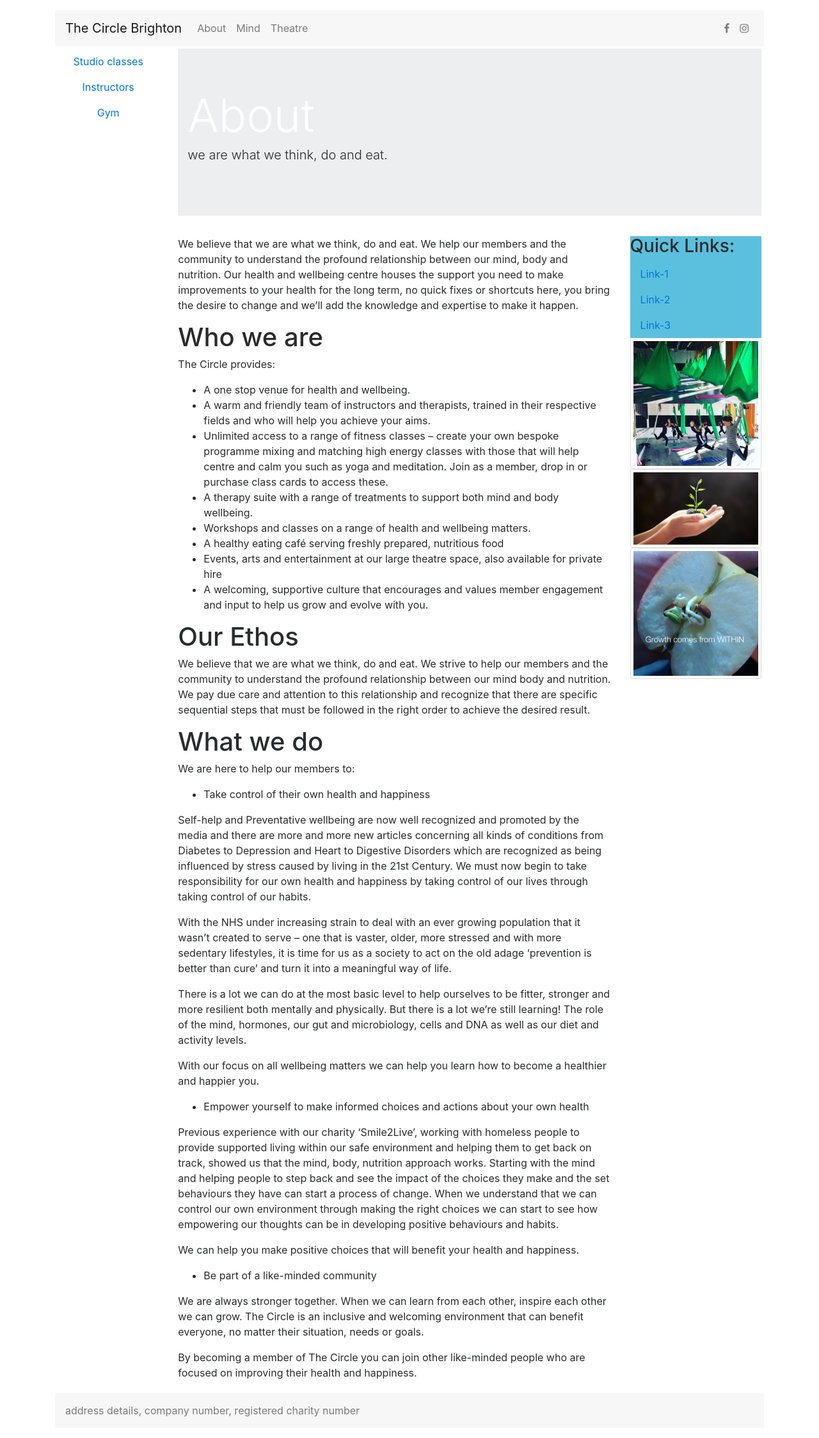
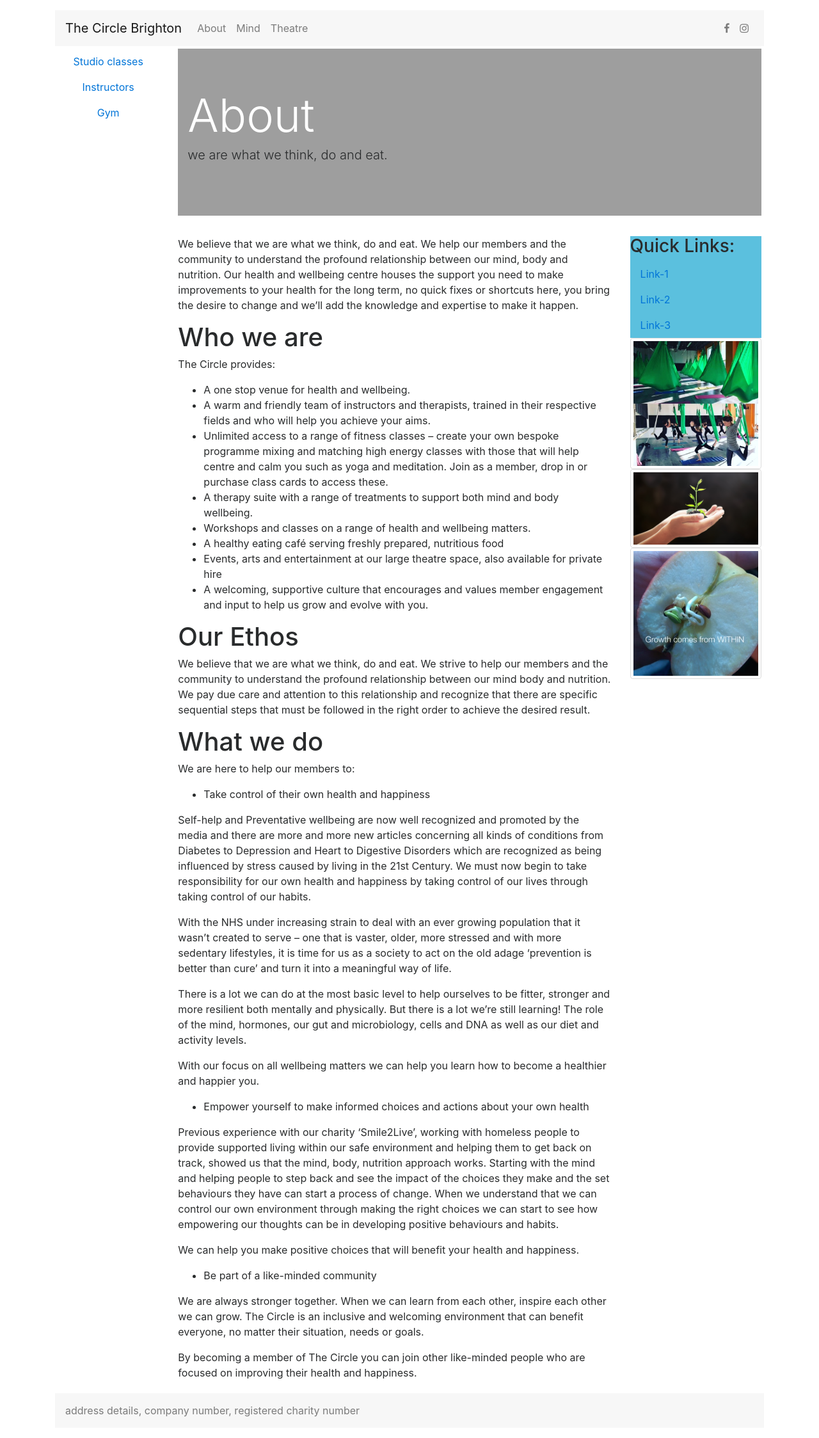
Before and after one commit to CircleBrighton/TheCricleBrighton, a Jekyll site: the page built from about/index.md, in a window 1280 px wide. Shown: the whole page at 64% size. Built offline with Jekyll 4.4.1, drawn with Linux system fonts in a browser that asks for light colours.

Commit message:
page thumbnail url was corrected.

```diff
--- a/_layouts/page.html
+++ b/_layouts/page.html
@@ -17,7 +17,7 @@ layout: master
     </ul>
   </div>
   <div class="col-10">
-    <div class="jumbotron jumbotron-fluid" style="background-image: url({{page.thumbnail}});">
+    <div class="jumbotron jumbotron-fluid" style="background-image: url({{'assets/img/' | append: page.thumbnail | absolute_url}});">
       <div class="container">
         <h1 class="display-3 text-white">{{page.title}}</h1>
         <p class="lead">{{page.description}}</p>
```
